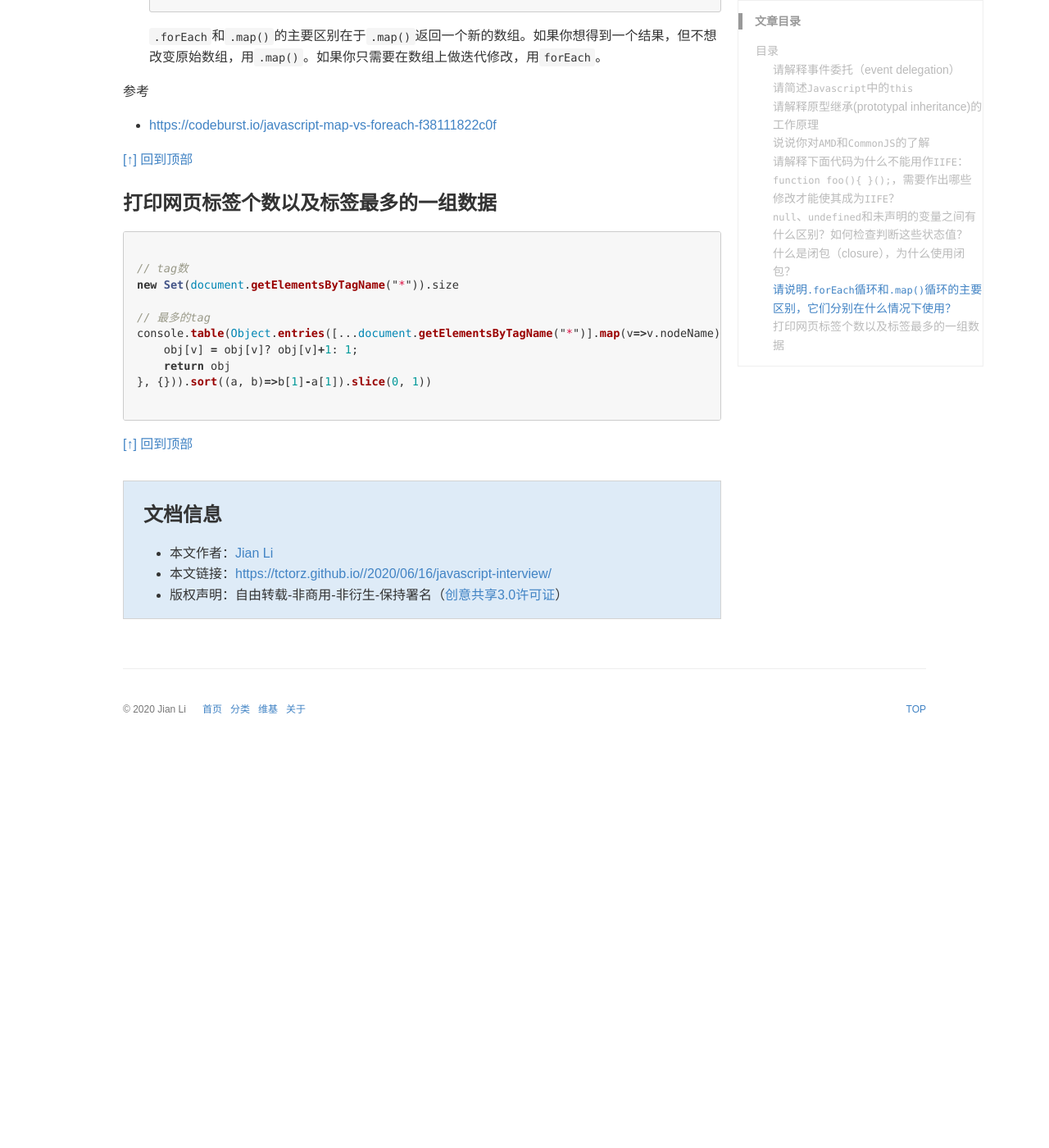
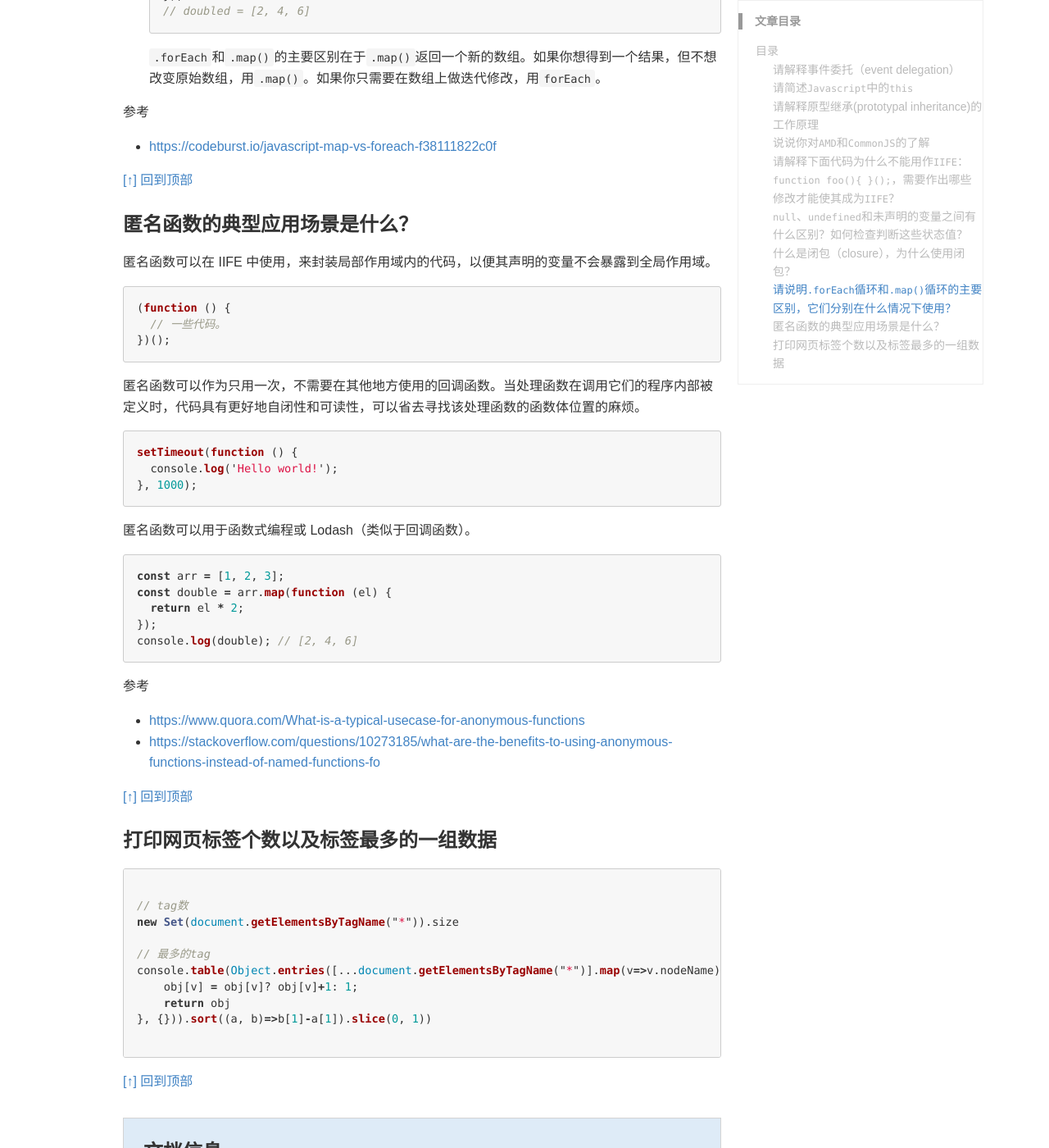
Before and after one commit to TcTOrz/TcTOrz.github.io, a Jekyll site: the page built from _posts/2020-06-16-javascript-interview.md, in a window 1280 px wide and 1400 px high, scrolled down 5734 px. Shown: the whole window at 82% size. Built offline with Jekyll 4.4.1, drawn with Linux system fonts in a browser that asks for light colours; some web fonts are replaced; comment, search, counter and statistics services are not loaded; before the commit the page ends 6656 px from its top, so only the background shows below that; some of the changed text lies outside the part shown.

Commit message:
js-closure

````diff
--- a/_posts/2020-06-16-javascript-interview.md
+++ b/_posts/2020-06-16-javascript-interview.md
@@ -16,6 +16,7 @@ topmost: false
 - [`null`、`undefined`和未声明的变量之间有什么区别？如何检查判断这些状态值？](#null、undefined和未声明的变量之间有什么区别？如何检查判断这些状态值？)
 - [什么是闭包（closure），为什么使用闭包？](#什么是闭包（closure），为什么使用闭包？)
 - [请说明`.forEach`循环和`.map()`循环的主要区别，它们分别在什么情况下使用？](#请说明.forEach循环和.map()循环的主要区别，它们分别在什么情况下使用？)
+- [匿名函数的典型应用场景是什么？](#匿名函数的典型应用场景是什么？)
 - [打印网页标签个数以及标签最多的一组数据](#打印网页标签个数以及标签最多的一组数据)
 <!-- * TOC
 {:toc} -->
@@ -202,6 +203,34 @@ const doubled = a.map((num) => {
 
 [[↑] 回到顶部](#目录)
 
+### 匿名函数的典型应用场景是什么？
+匿名函数可以在 IIFE 中使用，来封装局部作用域内的代码，以便其声明的变量不会暴露到全局作用域。
+```js
+(function () {
+  // 一些代码。
+})();
+```
+匿名函数可以作为只用一次，不需要在其他地方使用的回调函数。当处理函数在调用它们的程序内部被定义时，代码具有更好地自闭性和可读性，可以省去寻找该处理函数的函数体位置的麻烦。
+```js
+setTimeout(function () {
+  console.log('Hello world!');
+}, 1000);
+```
+匿名函数可以用于函数式编程或 Lodash（类似于回调函数）。
+```js
+const arr = [1, 2, 3];
+const double = arr.map(function (el) {
+  return el * 2;
+});
+console.log(double); // [2, 4, 6]
+```
+
+参考
+- <https://www.quora.com/What-is-a-typical-usecase-for-anonymous-functions>
+- <https://stackoverflow.com/questions/10273185/what-are-the-benefits-to-using-anonymous-functions-instead-of-named-functions-fo>
+
+[[↑] 回到顶部](#目录)
+
 ### 打印网页标签个数以及标签最多的一组数据
 
 ```javascript
````
